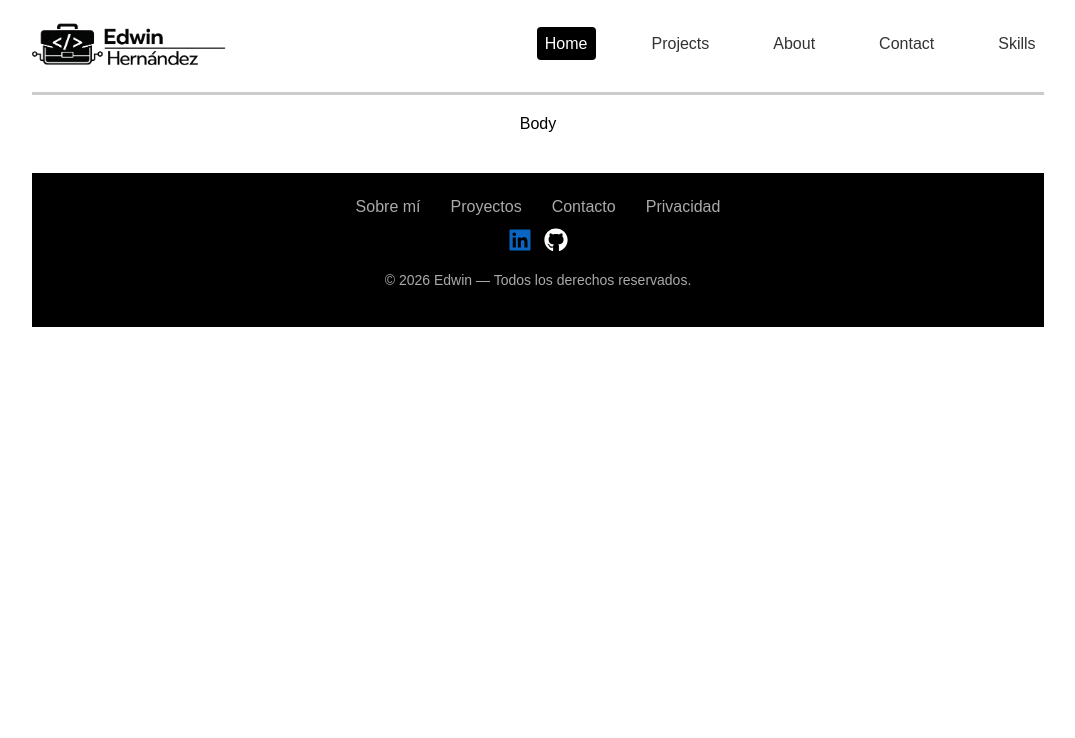
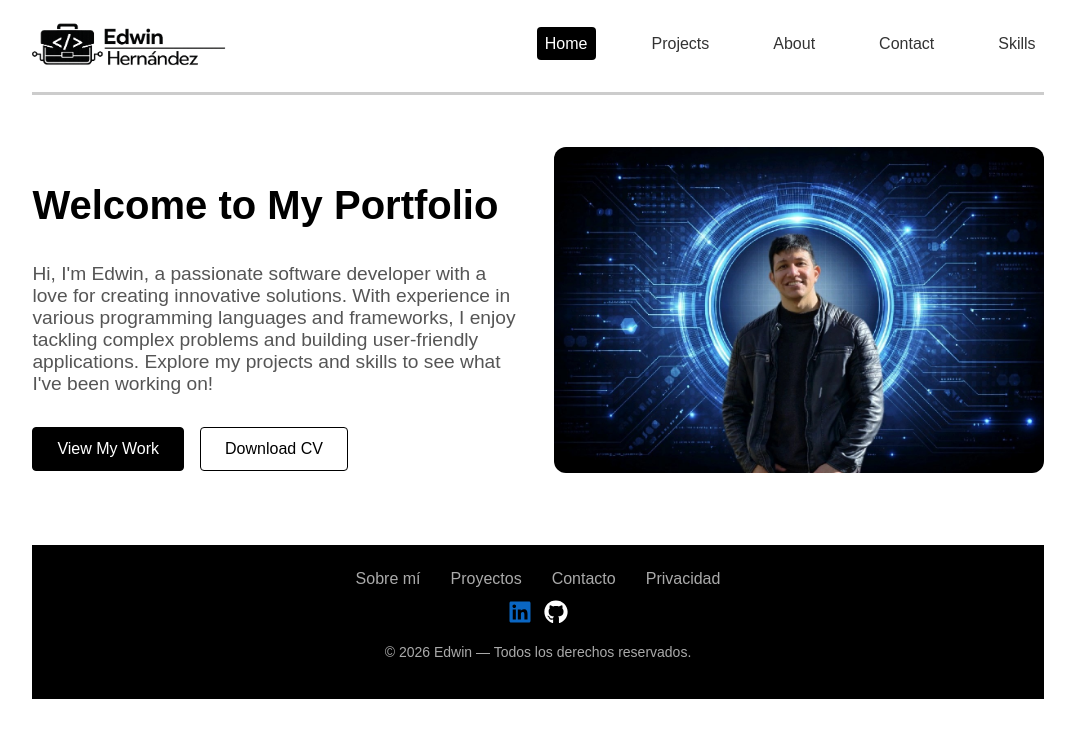
Before and after one commit to edwinHernandezB/portfolioReact, a React (Create React App) app: page / in a window 1280 px wide. Shown: the top 738 px of the page, without its empty margins (102-1177 px from the left). Built offline with nearby package versions, Linux system fonts and the light colour scheme.

Commit message:
profile header component style

```diff
--- a/src/App.css
+++ b/src/App.css
@@ -5,7 +5,10 @@
   font-family: Arial, Helvetica, sans-serif;
 }
 
-/* HEADER */
+/***********************************
+              HEADER
+ ***********************************/
+
 .header {
   display: flex;
   flex-wrap: wrap;
@@ -14,6 +17,8 @@
   gap: 1rem;
   padding: 0.75rem 0;
 }
+
+/* HEADER LOGO */
 
 .header-logo {
   display: flex;
@@ -27,19 +32,14 @@
   width: auto;
 }
 
+/* HEADER NAVIGATION */
+
 .header-nav ul {
   display: flex;
   gap: 3rem;
   list-style: none;
   margin: 0;
   padding: 0;
-}
-
-.header hr {
-  flex: 0 0 100%;
-  width: 100%;
-  border: none;
-  border-top: 3px solid #ccc;
 }
 
 .header-nav li {
@@ -50,23 +50,116 @@
   text-decoration: none;
   color: inherit;
 }
+
 .header-nav a {
   text-decoration: none;
   color: #333;
-  border-radius: 4px; /* Bordes ligeramente redondeados (opcional) */
-  padding: 0.5rem 0.5rem; /* Espaciado interno para que el cuadro sea más grande */
-  transition: all 0.3s; /* Animación suave para la transición */
+  border-radius: 4px;
+  padding: 0.5rem 0.5rem;
+  transition: all 0.3s;
 }
 
 .header-nav .active,
 .header-nav a:hover {
-  background-color: #000000; /* Color azul del cuadro */
-  color: rgb(255, 255, 255); /* Cambia el texto a blanco para que resalte */
+  background-color: #000000;
+  color: rgb(255, 255, 255);
 }
 
-/* BODY */
+/* HEADER SEPARATOR */
 
-/* FOOTER */
+.header hr {
+  flex: 0 0 100%;
+  width: 100%;
+  border: none;
+  border-top: 3px solid #ccc;
+}
+
+/***********************************
+      PROFILE HEADER COMPONENT
+ ***********************************/
+
+/* PROFILE CONTAINER SECTION */
+
+.profile-hero {
+  display: flex;
+  align-items: center;
+  justify-content: space-between;
+  gap: 2rem;
+  padding: 2rem 0;
+}
+
+.profile-header {
+  flex: 1;
+  text-align: left;
+  display: flex;
+  flex-direction: column;
+}
+
+/* PROFILE IMAGE  */
+
+.profile-picture {
+  flex: 1;
+  width: 260px;
+  max-width: 100%;
+  height: auto;
+  border-radius: 12px;
+  object-fit: cover;
+}
+
+/* PROFILE TITLE AND SUMMARY */
+
+.profile-header h1 {
+  font-size: 2.5rem;
+  margin-bottom: 1rem;
+}
+
+.profile-header p {
+  font-size: 1.2rem;
+  color: #555;
+  margin-bottom: 2rem;
+}
+
+/* PROFILE BUTTONS */
+
+.primary-button,
+.secondary-button {
+  padding: 0.75rem 1.5rem;
+  font-size: 1rem;
+  border: none;
+  border-radius: 4px;
+  cursor: pointer;
+  transition: background-color 0.3s;
+}
+
+.primary-button {
+  background-color: #000000;
+  color: white;
+  margin-right: 1rem;
+  border: 0.5px solid #000000;
+}
+
+.primary-button:hover {
+  background-color: #5a6268;
+}
+
+.secondary-button {
+  background-color: white;
+  color: black;
+  border: 0.5px solid #000000;
+}
+
+.secondary-button:hover {
+  background-color: #5a6268;
+}
+
+/***********************************
+                BODY
+ ***********************************
+
+/***********************************
+               FOOTER
+ ***********************************/
+
 .footer-container {
   background-color: black;
   color: white;
@@ -80,6 +173,8 @@
   margin: 0 15px;
   text-decoration: none;
 }
+
+/* SOCIAL ICONS */
 
 .social-icons {
   display: flex;
@@ -104,6 +199,8 @@
   font-size: 24px;
 }
 
+/* FOOTER TEXT */
+
 .footer-container p {
   font-size: 14px;
   color: #aaa;
--- a/src/components/layout/Body.js
+++ b/src/components/layout/Body.js
@@ -1,7 +1,9 @@
 import React from 'react'
+import { ProfileHeaderComponent } from '../profileComponent/ProfileHeaderComponent'
 
 export const Body = () => {
   return (
-    <div>Body</div>
+
+    <div><ProfileHeaderComponent /></div>
   )
 }
--- /dev/null
+++ b/src/components/profileComponent/ProfileHeaderComponent.js
@@ -0,0 +1,28 @@
+import React from "react";
+
+export const ProfileHeaderComponent = () => {
+  return (
+    <div className="profile-hero">
+      <div className="profile-header">
+        <h1>Welcome to My Portfolio</h1>
+        <p>
+          Hi, I'm Edwin, a passionate software developer with a love for
+          creating innovative solutions. With experience in various programming
+          languages and frameworks, I enjoy tackling complex problems and
+          building user-friendly applications. Explore my projects and skills to
+          see what I've been working on!
+        </p>
+        <div className="button-group">
+          <button className="primary-button">View My Work</button>
+          <button className="secondary-button">Download CV</button>
+        </div>
+      </div>
+
+      <img
+        src="/profile-picture.png"
+        alt="Profile"
+        className="profile-picture"
+      />
+    </div>
+  );
+};
```
Also changed, not shown: public/profile-picture.png (added).
